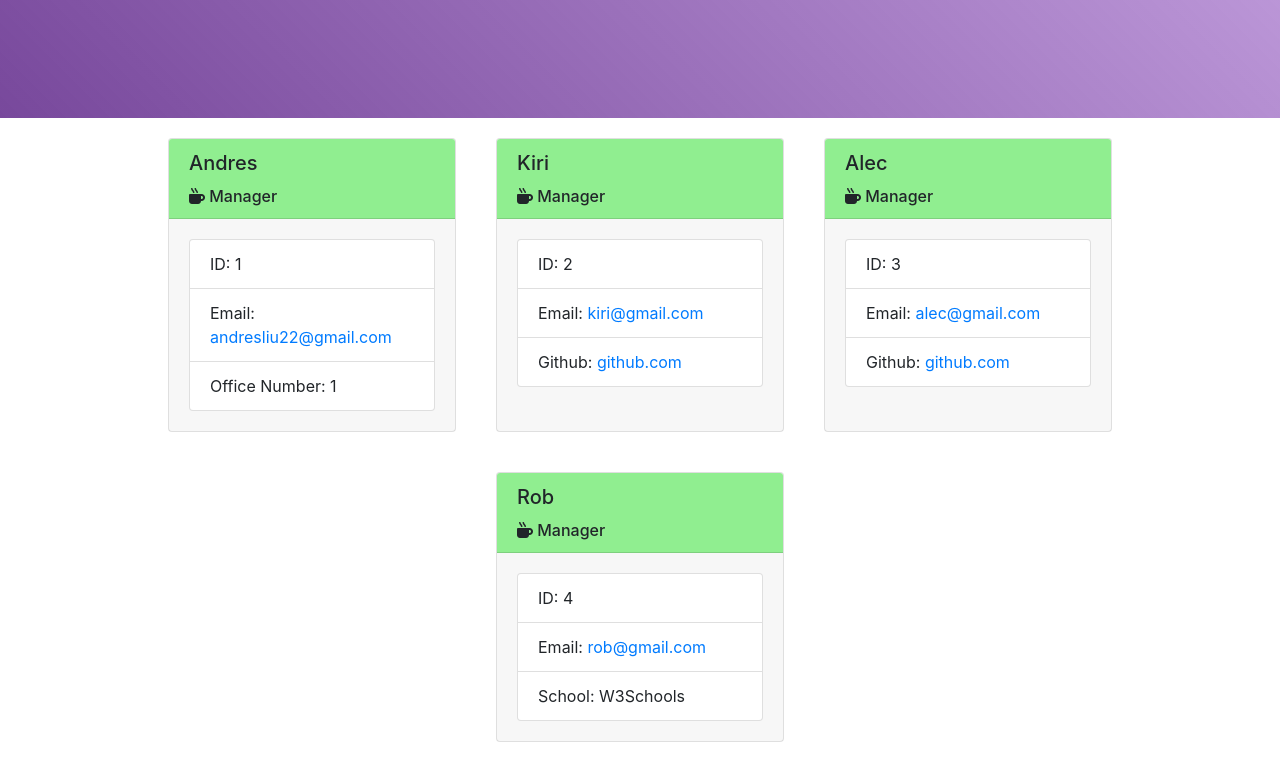
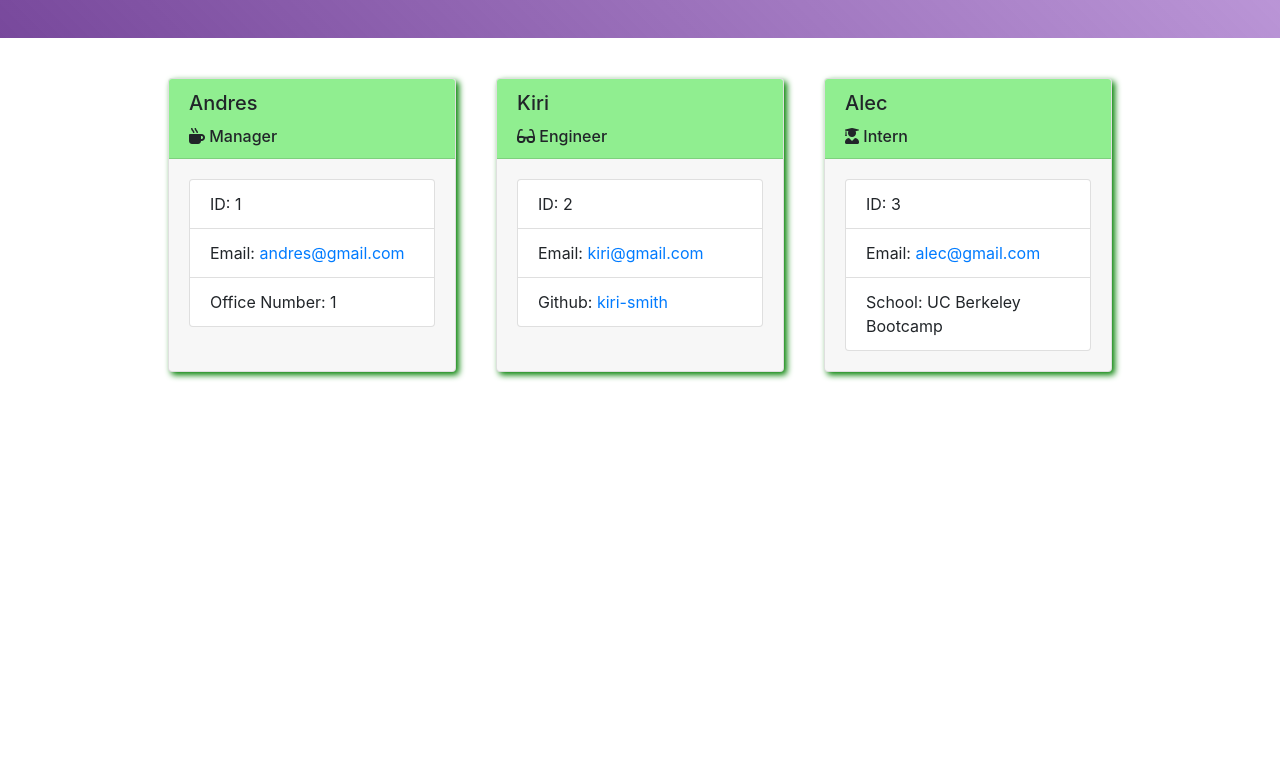
Before and after one commit to andresliu22/team-profile-generator, a website: page index.html in a window 1280 px wide. Shown: the part 202-964 px from the top of the page. After the commit the page ends 800 px from the top, so only its background shows below. Drawn offline with nearby package versions, Linux system fonts and the light colour scheme.

Commit message:
Fix html generated

```diff
--- a/assets/css/style.css
+++ b/assets/css/style.css
@@ -1,6 +1,6 @@
 .header {
     transform: translate3d(0px, 0px, 0px);
-    height: 40vh;
+    height: 30vh;
     overflow: hidden;
     position: relative;
     background-position: 50%;
@@ -48,12 +48,16 @@ h1 {
     text-align: center;
 }
 
-.row {
+#card-container {
     justify-content: center;
+    margin-top: 20px;
 }
+
 .card {
     margin: 20px;
+    filter: drop-shadow(3px 3px 3px green);
 }
+
 .card .card-header {
     background-color: lightgreen;
 }
--- a/index.html
+++ b/index.html
@@ -35,7 +35,7 @@
             <div class="card-body">
                 <ul class="list-group">
                 <li class="list-group-item">ID: 1</li>
-                <li class="list-group-item">Email: <a href="mailto:andresliu22@gmail.com?subject=Mail from Website" target="_blank">andresliu22@gmail.com</a></li>
+                <li class="list-group-item">Email: <a href="mailto:andres@gmail.com?subject=Mail from Website" target="_blank">andres@gmail.com</a></li>
                 <li class="list-group-item">Office Number: 1</li>
                 </ul>
             </div>
@@ -44,13 +44,13 @@
         <div class="card" style="width: 18rem;">
             <div class="card-header">
                 <h5 class="card-title">Kiri</h5>
-                <h6 class="card-text"><i class="fas fa-mug-hot"></i> Manager</h6>
+                <h6 class="card-text"><i class="fas fa-glasses"></i> Engineer</h6>
             </div>
             <div class="card-body">
                 <ul class="list-group">
                 <li class="list-group-item">ID: 2</li>
                 <li class="list-group-item">Email: <a href="mailto:kiri@gmail.com?subject=Mail from Website" target="_blank">kiri@gmail.com</a></li>
-                <li class="list-group-item">Github: <a href="github.com" target="_blank">github.com</a></li>
+                <li class="list-group-item">Github: <a href="https://github.com/kiri-smith" target="_blank">kiri-smith</a></li>
                 </ul>
             </div>
         </div>
@@ -58,27 +58,13 @@
         <div class="card" style="width: 18rem;">
             <div class="card-header">
                 <h5 class="card-title">Alec</h5>
-                <h6 class="card-text"><i class="fas fa-mug-hot"></i> Manager</h6>
+                <h6 class="card-text"><i class="fas fa-user-graduate"></i> Intern</h6>
             </div>
             <div class="card-body">
                 <ul class="list-group">
                 <li class="list-group-item">ID: 3</li>
                 <li class="list-group-item">Email: <a href="mailto:alec@gmail.com?subject=Mail from Website" target="_blank">alec@gmail.com</a></li>
-                <li class="list-group-item">Github: <a href="github.com" target="_blank">github.com</a></li>
-                </ul>
-            </div>
-        </div>
-
-        <div class="card" style="width: 18rem;">
-            <div class="card-header">
-                <h5 class="card-title">Rob</h5>
-                <h6 class="card-text"><i class="fas fa-mug-hot"></i> Manager</h6>
-            </div>
-            <div class="card-body">
-                <ul class="list-group">
-                <li class="list-group-item">ID: 4</li>
-                <li class="list-group-item">Email: <a href="mailto:rob@gmail.com?subject=Mail from Website" target="_blank">rob@gmail.com</a></li>
-                <li class="list-group-item">School: W3Schools</li>
+                <li class="list-group-item">School: UC Berkeley Bootcamp</li>
                 </ul>
             </div>
         </div>
--- a/index.js
+++ b/index.js
@@ -186,7 +186,7 @@ const generateHTML = () => {
         <div class="container">
             <div class="row">
                 <div class="col-md-8 margin-auto">
-                    <h1>Team Profile</h1>
+                    <h1>My Team</h1>
                 </div>
             </div>
         </div>
```
